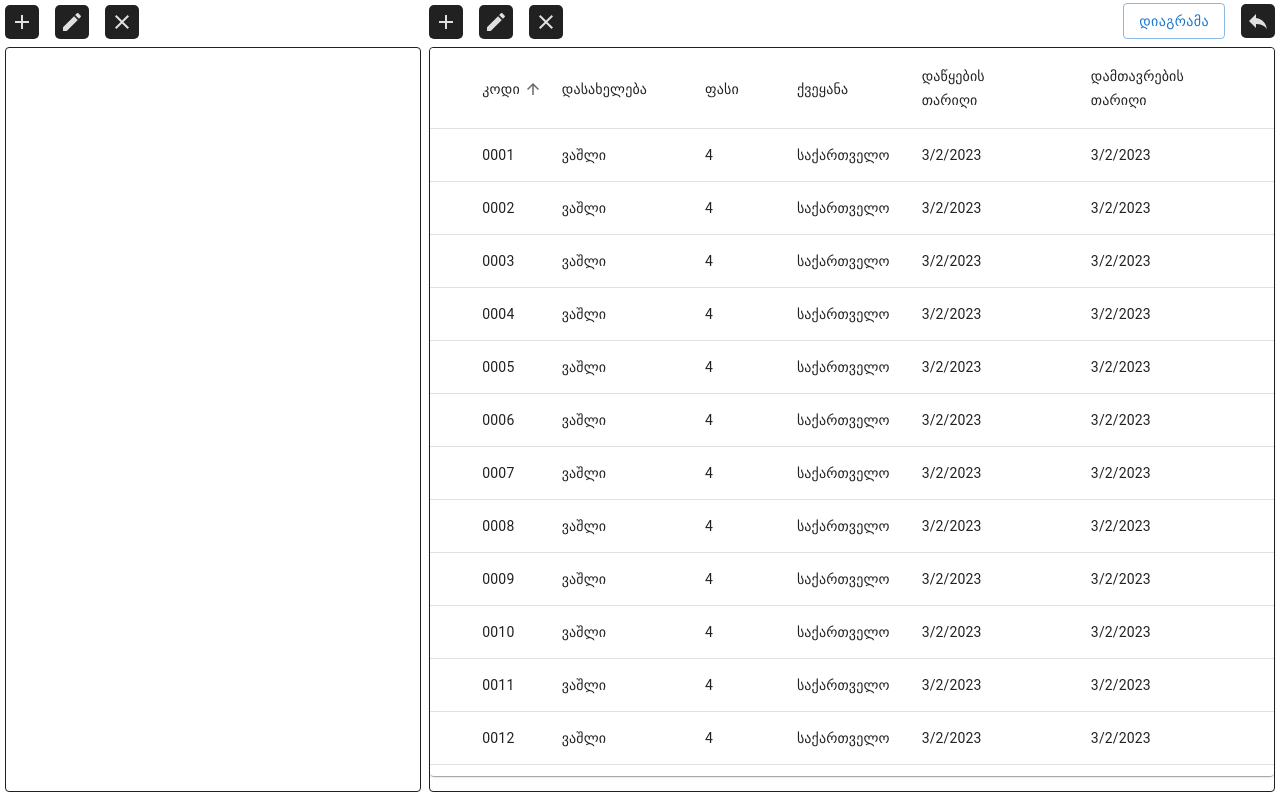
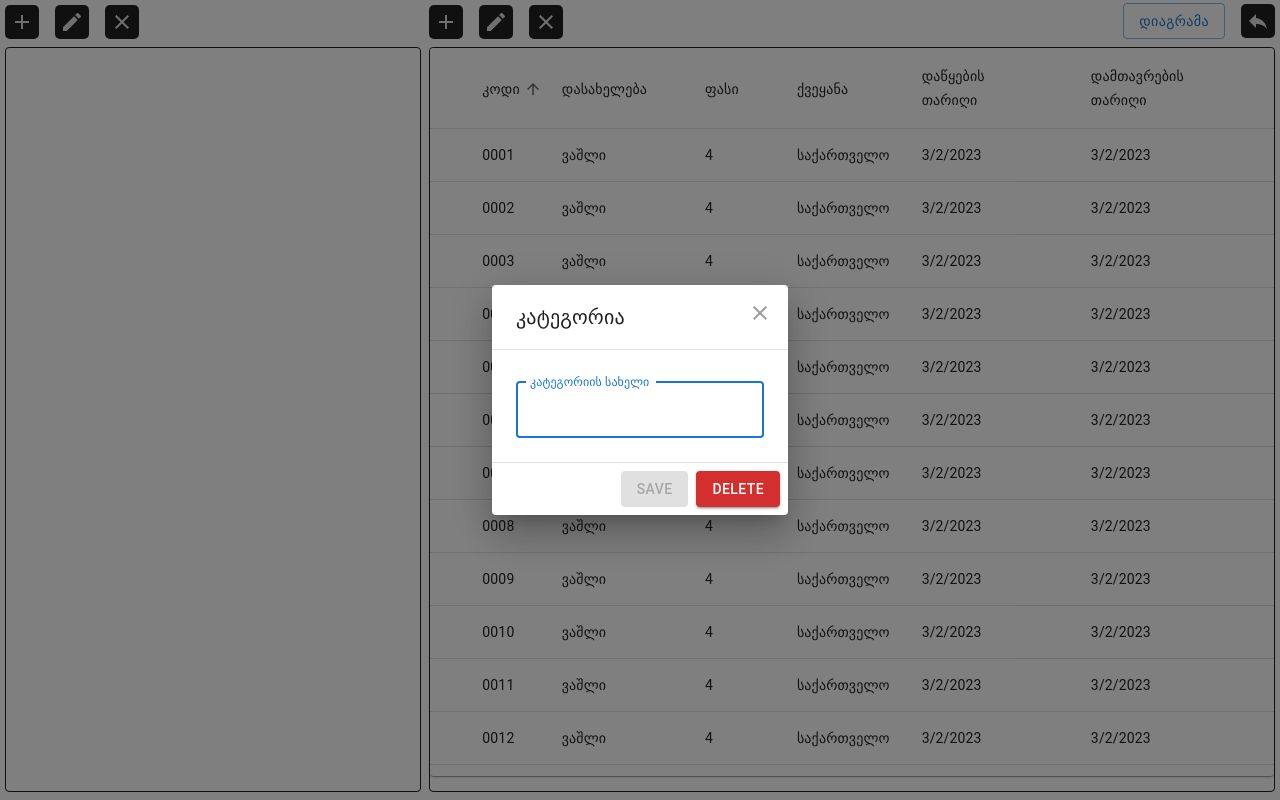
Before and after one commit to batonitamazi/Fina-Assignment, a React (Create React App) app: page / in a window 1280 px wide. Both pictures are taken after a click on the icon 22 px from the left and 22 px from the top of the page. Built offline with nearby package versions, Linux system fonts and the light colour scheme.

Commit message:
treesize structure modifiend and adding

```diff
--- a/package.json
+++ b/package.json
@@ -16,6 +16,7 @@
     "react-dom": "^18.2.0",
     "react-scripts": "5.0.1",
     "styled-components": "^5.3.8",
+    "uuid": "^9.0.0",
     "web-vitals": "^2.1.4"
   },
   "scripts": {
--- a/src/App.js
+++ b/src/App.js
@@ -1,33 +1,13 @@
 import "./App.css";
 import * as React from "react";
-import { styled } from "@mui/material/styles";
-import Paper from "@mui/material/Paper";
 import Grid from "@mui/material/Grid";
-import Stack from "@mui/material/Stack";
-import ActionsContainer from "./components/ActionsContainer";
 import ProductsContainer from "./components/products/ProductsContainer";
-import GroupsContainer from "./components/groups/GroupsContainer";
-
-
-const DropDownItem = styled(Paper)(({ theme }) => ({
-  ...theme.typography.body2,
-  textAlign: "center",
-  color: theme.palette.text.secondary,
-  height: "95%",
-  border: '1px solid #212121'
-}));
+import LeftContainer from "./components/groups/LeftContainer";
 
 function App() {
   return (
     <Grid container spacing={1} sx={{ height: "100vh" }}>
-      <Grid item xs={4}>
-        <Stack sx={{ height: "100%" , paddingLeft: '5px',}} spacing={1}>
-          <ActionsContainer />
-          <DropDownItem variant="outlined" elevation={0}>
-            <GroupsContainer />
-          </DropDownItem>
-        </Stack>
-      </Grid>
+      <LeftContainer />
       <ProductsContainer />
     </Grid>
   );
--- a/src/components/ActionsContainer.js
+++ b/src/components/ActionsContainer.js
@@ -22,7 +22,7 @@
   marginTop: "10px",
 }));
 
-function ActionsContainer({ addOns, handleOpen, handleDelete, handleEdit }) {
+function ActionsContainer({ addOns, handleAddOpen, handleUpdateOpen, handleDeleteOpen}) {
   const [open, setOpen] = useState(false);
   const handleDiagramOpen = () => {
     setOpen(true);
@@ -41,7 +41,7 @@
       >
         <AddIcon
           aria-label="add"
-          onClick={handleOpen}
+          onClick={handleAddOpen}
           sx={{
             padding: "5px",
             backgroundColor: "#212121",
@@ -65,6 +65,7 @@
               backgroundColor: "#757575",
             },
           }}
+          onClick={handleUpdateOpen}
         />
         <ClearIcon
           aria-label="delete"
@@ -78,6 +79,7 @@
               backgroundColor: "#757575",
             },
           }}
+          onClick={handleDeleteOpen}
         />
       </Stack>
       {addOns ? (
--- /dev/null
+++ b/src/components/Dialogs/TreeItemAddDialog.js
@@ -0,0 +1,61 @@
+import React, { useState } from "react";
+import Button from "@mui/material/Button";
+import TextField from "@mui/material/TextField";
+import Dialog from "@mui/material/Dialog";
+import DialogActions from "@mui/material/DialogActions";
+import DialogContent from "@mui/material/DialogContent";
+import DialogTitle from "@mui/material/DialogTitle";
+import { IconButton } from "@mui/material";
+import CloseIcon from "@mui/icons-material/Clear";
+function TreeItemAddDialog({open, handleClose, handleSubmit, node}) {
+  const [name, setName] = useState("")
+  return (
+    <div>
+      <Dialog open={open} onClose={handleClose}>
+        <DialogTitle>
+          კატეგორია
+          <IconButton
+            aria-label="close"
+            onClick={handleClose}
+            sx={{
+              position: "absolute",
+              right: 8,
+              top: 8,
+              color: (theme) => theme.palette.grey[500],
+            }}
+          >
+            <CloseIcon />
+          </IconButton>
+        </DialogTitle>
+        <DialogContent dividers>
+          <TextField
+            autoFocus
+            margin="normal"
+            id="name"
+            label="კატეგორიის სახელი"
+            type="text"
+            fullWidth
+            variant="outlined"
+            value={name}
+            onChange={event => setName(event.target.value)}
+          />
+        </DialogContent>
+        <DialogActions>
+          <Button
+            onClick={() => handleSubmit(name)}
+            variant="contained"
+            color="success"
+            disabled={!name}
+          >
+            save
+          </Button>
+          <Button onClick={handleClose} variant="contained" color="error">
+            delete
+          </Button>
+        </DialogActions>
+      </Dialog>
+    </div>
+  );
+}
+
+export default TreeItemAddDialog;
--- a/src/components/groups/GroupsContainer.js
+++ b/src/components/groups/GroupsContainer.js
@@ -1,66 +1,44 @@
-import React from "react";
+import React, { useState } from "react";
 import TreeView from "@mui/lab/TreeView";
 import ExpandMoreIcon from "@mui/icons-material/ExpandMore";
 import ChevronRightIcon from "@mui/icons-material/ChevronRight";
 import TreeItem from "@mui/lab/TreeItem";
 
-const data = {
-  id: "root",
-  name: "პროდუქტები",
-  children: [
-    {
-      id: "1",
-      name: "აგრარული",
-      children: [
-        {
-          id: "4",
-          name: "ხილი",
-          children: [
-          ],
-        },
-        {
-          id: "5",
-          name: "ბოსტნეული",
-          children: [
-          ],
-        }
-      ],
-    },
-    {
-      id: "2",
-      name: "კვება",
-      children: [
-        {
-          id: "4",
-          name: "სასმელები",
-        },
-        {
-          id: "5",
-          name: "კერძები",
-        },
-      ],
-    },
-  ],
-};
+function GroupsContainer({ handleSelect, data }) {
+  const renderTree = (currentNodeId) => {
+    const currentNode = data.find(({ id }) => id === currentNodeId);
+    const { children, name: currentNodeName } = currentNode;
 
-function GroupsContainer() {
-  console.log(data)
-  const renderTree = (nodes) => (
-    <TreeItem key={nodes.id} nodeId={nodes.id} label={nodes.name}>
-      {Array.isArray(nodes.children)
-        ? nodes.children.map((node) => renderTree(node))
-        : null}
-    </TreeItem>
-  );
+    if (children.length > 0) {
+      return (
+        <TreeItem
+          key={currentNodeId}
+          nodeId={currentNodeId}
+          label={currentNodeName}
+        >
+          {children.map((childNodeId) => renderTree(childNodeId))}
+        </TreeItem>
+      );
+    }
+
+    return (
+      <TreeItem
+        key={currentNodeId}
+        nodeId={currentNodeId}
+        label={currentNodeName}
+      />
+    );
+  };
+
   return (
     <TreeView
       aria-label="rich object"
       defaultCollapseIcon={<ExpandMoreIcon />}
-      defaultExpanded={["root"]}
       defaultExpandIcon={<ChevronRightIcon />}
+      onNodeSelect={handleSelect}
       sx={{ height: 110, flexGrow: 1, maxWidth: 400 }}
     >
-      {renderTree(data)}
+      {renderTree(data[0].id)}
     </TreeView>
   );
 }
--- /dev/null
+++ b/src/components/groups/LeftContainer.js
@@ -0,0 +1,168 @@
+import { useEffect, useState } from "react";
+import Grid from "@mui/material/Grid";
+import Stack from "@mui/material/Stack";
+import ActionsContainer from "../ActionsContainer";
+import GroupsContainer from "./GroupsContainer";
+import { v4 as uuidv4 } from "uuid";
+import { styled } from "@mui/material/styles";
+import Paper from "@mui/material/Paper";
+import TreeItemAddDialog from "../Dialogs/TreeItemAddDialog";
+
+/**
+ *   id     |  name  |  children       |  parent  |
+ * products    ....   agrictulure,food     null
+ * ...
+ */
+
+const initialData = [
+  {
+    id: "products",
+    name: "პროდუქტები",
+    children: ["agricalture", "food"],
+    parent: null,
+  },
+  {
+    id: "fruit",
+    name: "ხილი",
+    children: [],
+    parent: "agricalture",
+  },
+  {
+    id: "vegetable",
+    name: "ბოსტნეული",
+    children: [],
+    parent: "agricalture",
+  },
+  {
+    id: "agricalture",
+    name: "აგრარული",
+    children: ["fruit", "vegetable"],
+    parent: "products",
+  },
+  {
+    id: "food",
+    name: "კვება",
+    children: ["drinks", "kerdzs"],
+    parent: "products",
+  },
+  {
+    id: "drinks",
+    name: "სასმელები",
+    children: [],
+    parent: "food",
+  },
+  {
+    id: "kerdzs",
+    name: "კერძები",
+    children: [],
+    parent: "food",
+  },
+];
+
+const DropDownItem = styled(Paper)(({ theme }) => ({
+  ...theme.typography.body2,
+  textAlign: "center",
+  color: theme.palette.text.secondary,
+  height: "95%",
+  border: "1px solid #212121",
+}));
+
+function LeftContainer() {
+  const [selectedNodeId, setSelectedNodeId] = useState("");
+  const [open, setOpen] = useState(false);
+  const [data, setData] = useState(initialData);
+
+  const handleClose = () => {
+    setOpen(false);
+    setSelectedNodeId("");
+  };
+
+  const handleOpen = () => {
+    setOpen(true);
+  };
+
+  const handleSelect = (event, nodeId) => {
+    setSelectedNodeId(nodeId);
+  };
+
+  const deleteNode = () => {
+    setData((prevData) => prevData.filter(({ id }) => id !== selectedNodeId));
+    // ... find children and delete them
+  };
+
+  const handleAddNode = (newNodeName) => {
+    setData((prevData) => {
+      const selectedNodeIndex = prevData.findIndex(
+        ({ id }) => id === selectedNodeId
+      );
+
+      // Selected node
+      const { id, name, children, parent } = prevData[selectedNodeIndex];
+
+      const newNodeId = uuidv4().toString();
+
+      // Newly created node
+      const newNode = {
+        id: newNodeId,
+        name: newNodeName,
+        children: [],
+        parent: selectedNodeId,
+      };
+
+      const newSelectedNode = {
+        id,
+        name,
+        children: [...children, newNodeId],
+        parent,
+      };
+
+      const newData = [...prevData];
+
+      newData[selectedNodeIndex] = newSelectedNode;
+      newData.push(newNode);
+
+      return newData;
+    });
+  };
+
+  return (
+    <Grid item xs={4} sx={{ height: "100vh" }}>
+      <TreeItemAddDialog
+        open={open}
+        handleClose={handleClose}
+        handleSubmit={handleAddNode}
+        node={selectedNodeId}
+      />
+      <Stack sx={{ height: "100%", paddingLeft: "5px" }} spacing={1}>
+        <ActionsContainer handleAddOpen={handleOpen} />
+        <DropDownItem variant="outlined" elevation={0}>
+          <GroupsContainer handleSelect={handleSelect} data={data} />
+        </DropDownItem>
+      </Stack>
+    </Grid>
+  );
+}
+
+export default LeftContainer;
+
+// const handleUpdate = () => {
+//     const findWithRecursion = (data) => {
+//       data?.children?.map((item) =>
+//         item.id === selectedNodeId ? setItem(item) : findWithRecursion(item)
+//       );
+//     };
+//     findWithRecursion(data);
+//     setOpen(true);
+//   };
+//   const handlePropertyUpdate = (value) => {
+//     console.log(value);
+//     const findWithRecursion = (data) => {
+//       data?.children?.map((item) =>
+//         item.id === selectedNodeId ? (item.value = value) : findWithRecursion(item)
+//       );
+//       return data;
+//     };
+//     console.log(findWithRecursion(data));
+//     // setData(newItems)
+//     setOpen(false);
+//   };
--- a/src/components/products/ProductsContainer.js
+++ b/src/components/products/ProductsContainer.js
@@ -2,7 +2,7 @@
 import ProductsTable from "./ProductsTable";
 import { Grid, styled, Stack, Paper } from "@mui/material";
 import ActionsContainer from "../ActionsContainer";
-import ProductDialog from "./ProductDialog";
+import ProductDialog from "../Dialogs/ProductDialog";
 
 const DropDownItem = styled(Paper)(({ theme }) => ({
   ...theme.typography.body2,
@@ -13,6 +13,7 @@
 }));
 function ProductsContainer() {
   const [open, setOpen] = useState(false);
+
   const handleOpen = () => {
     setOpen(true);
   };
```
Also changed, not shown: src/components/Dialogs/TreeItemDialog.js (added, +58 -0 lines), src/components/Dialogs/ProductDialog.js (renamed from src/components/products/ProductDialog.js), 1 other file (tests, documents, lock files or other folders).
